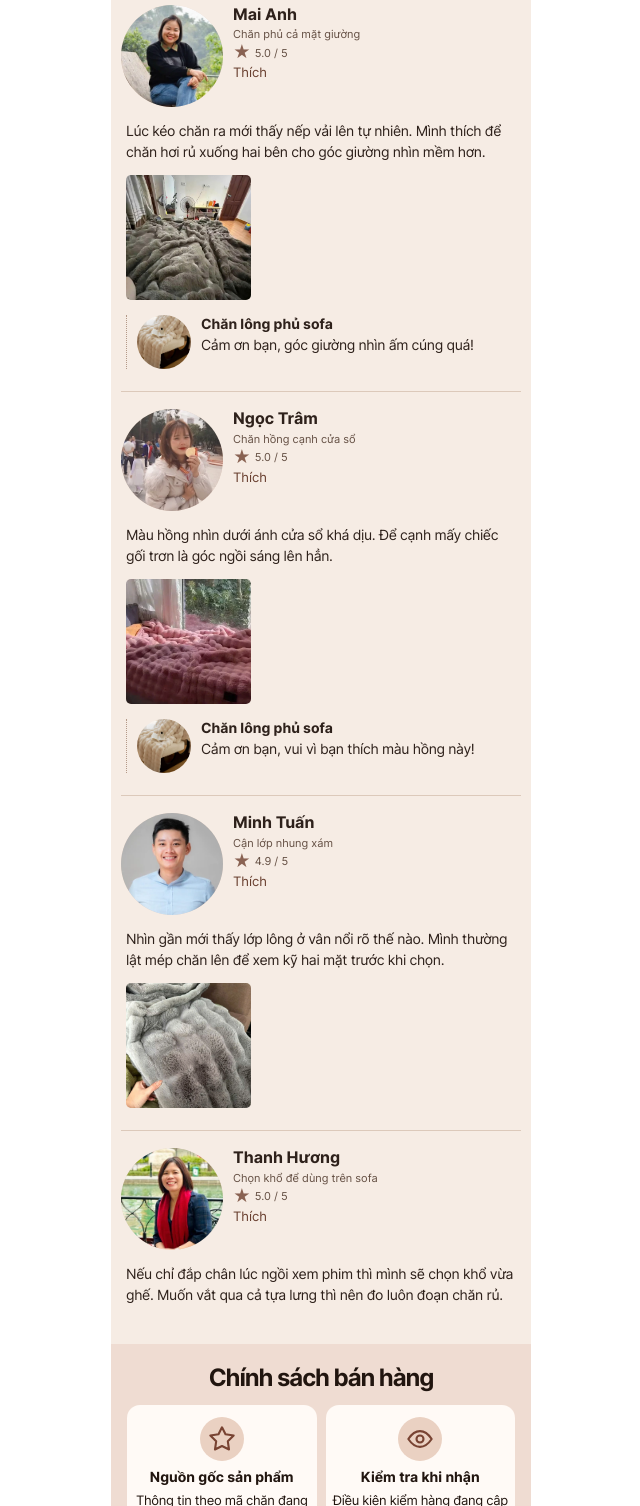
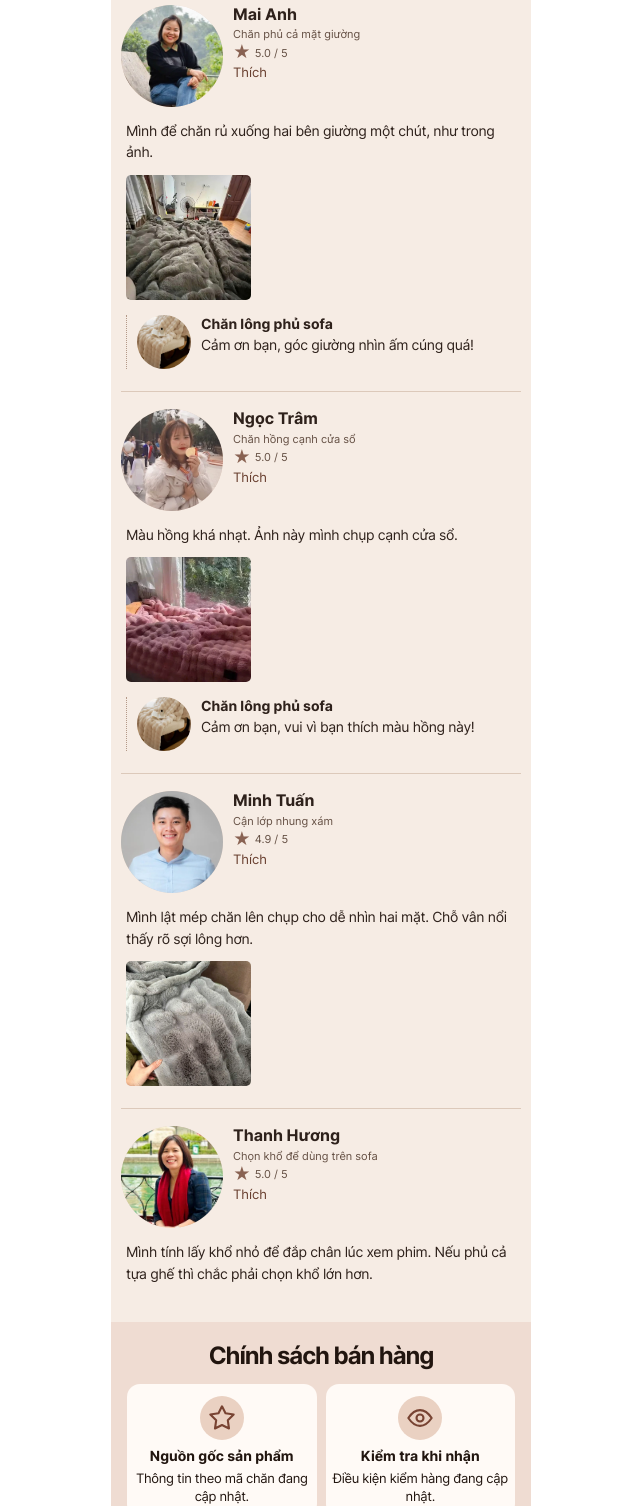
Before and after one commit to havanvandn-prog/chan-long-phu-sofa, a plain HTML site: page index.html in a window 1280 px wide. Shown: the part 7920-9426 px from the top of the page, without its empty margins (319-959 px from the left). Drawn offline with Linux system fonts and the light colour scheme.

Commit message:
Make sample feedback read naturally

```diff
--- a/index.html
+++ b/index.html
@@ -224,7 +224,7 @@
           <div class="review-actions"><button class="review-like" type="button" aria-pressed="false">Thích</button></div>
         </div>
       </div>
-      <p class="review-text">Mình thích kiểu xám trầm như này. Trải lên giường nhìn gọn màu mà vẫn thấy rõ từng hàng vân nổi.</p>
+      <p class="review-text">Mình chọn màu xám đậm để trải giường. Đứng xa vẫn thấy rõ mấy đường vân trên chăn.</p>
       <div class="review-gallery"><a class="feedback-photo" href="assets/feedback-1.webp" target="_blank" rel="noopener"><img src="assets/feedback-1.webp" alt="Chăn xám vân nổi trải trên giường" loading="lazy"></a></div>
       <div class="review-reply"><img src="assets/color-cream.webp" alt=""><div><b>Chăn lông phủ sofa</b><p>Cảm ơn bạn đã chia sẻ ảnh nhé!</p></div></div>
     </article>
@@ -238,7 +238,7 @@
           <div class="review-actions"><button class="review-like" type="button" aria-pressed="false">Thích</button></div>
         </div>
       </div>
-      <p class="review-text">Lúc kéo chăn ra mới thấy nếp vải lên tự nhiên. Mình thích để chăn hơi rủ xuống hai bên cho góc giường nhìn mềm hơn.</p>
+      <p class="review-text">Mình để chăn rủ xuống hai bên giường một chút, như trong ảnh.</p>
       <div class="review-gallery"><a class="feedback-photo" href="assets/feedback-2.webp" target="_blank" rel="noopener"><img src="assets/feedback-2.webp" alt="Chăn màu xám phủ mặt giường trong phòng ngủ" loading="lazy"></a></div>
       <div class="review-reply"><img src="assets/color-cream.webp" alt=""><div><b>Chăn lông phủ sofa</b><p>Cảm ơn bạn, góc giường nhìn ấm cúng quá!</p></div></div>
     </article>
@@ -252,7 +252,7 @@
           <div class="review-actions"><button class="review-like" type="button" aria-pressed="false">Thích</button></div>
         </div>
       </div>
-      <p class="review-text">Màu hồng nhìn dưới ánh cửa sổ khá dịu. Để cạnh mấy chiếc gối trơn là góc ngồi sáng lên hẳn.</p>
+      <p class="review-text">Màu hồng khá nhạt. Ảnh này mình chụp cạnh cửa sổ.</p>
       <div class="review-gallery"><a class="feedback-photo" href="assets/feedback-3.webp" target="_blank" rel="noopener"><img src="assets/feedback-3.webp" alt="Chăn hồng vân nổi đặt bên cửa sổ" loading="lazy"></a></div>
       <div class="review-reply"><img src="assets/color-cream.webp" alt=""><div><b>Chăn lông phủ sofa</b><p>Cảm ơn bạn, vui vì bạn thích màu hồng này!</p></div></div>
     </article>
@@ -266,7 +266,7 @@
           <div class="review-actions"><button class="review-like" type="button" aria-pressed="false">Thích</button></div>
         </div>
       </div>
-      <p class="review-text">Nhìn gần mới thấy lớp lông ở vân nổi rõ thế nào. Mình thường lật mép chăn lên để xem kỹ hai mặt trước khi chọn.</p>
+      <p class="review-text">Mình lật mép chăn lên chụp cho dễ nhìn hai mặt. Chỗ vân nổi thấy rõ sợi lông hơn.</p>
       <div class="review-gallery"><a class="feedback-photo" href="assets/feedback-4.webp" target="_blank" rel="noopener"><img src="assets/feedback-4.webp" alt="Tay cầm mép chăn xám, thấy rõ lớp nhung" loading="lazy"></a></div>
 
     </article>
@@ -280,7 +280,7 @@
           <div class="review-actions"><button class="review-like" type="button" aria-pressed="false">Thích</button></div>
         </div>
       </div>
-      <p class="review-text">Nếu chỉ đắp chân lúc ngồi xem phim thì mình sẽ chọn khổ vừa ghế. Muốn vắt qua cả tựa lưng thì nên đo luôn đoạn chăn rủ.</p>
+      <p class="review-text">Mình tính lấy khổ nhỏ để đắp chân lúc xem phim. Nếu phủ cả tựa ghế thì chắc phải chọn khổ lớn hơn.</p>
 
 
     </article>
```
